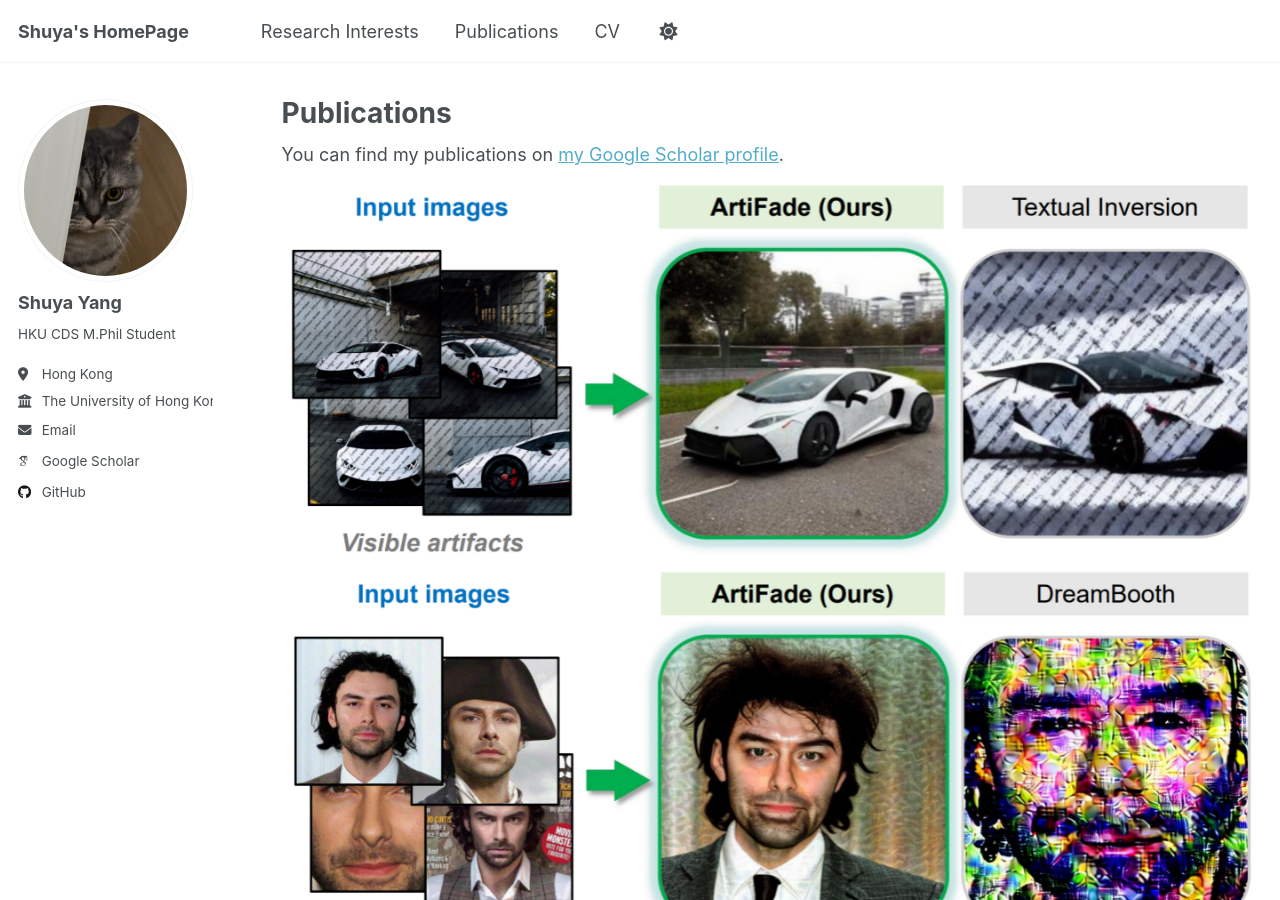
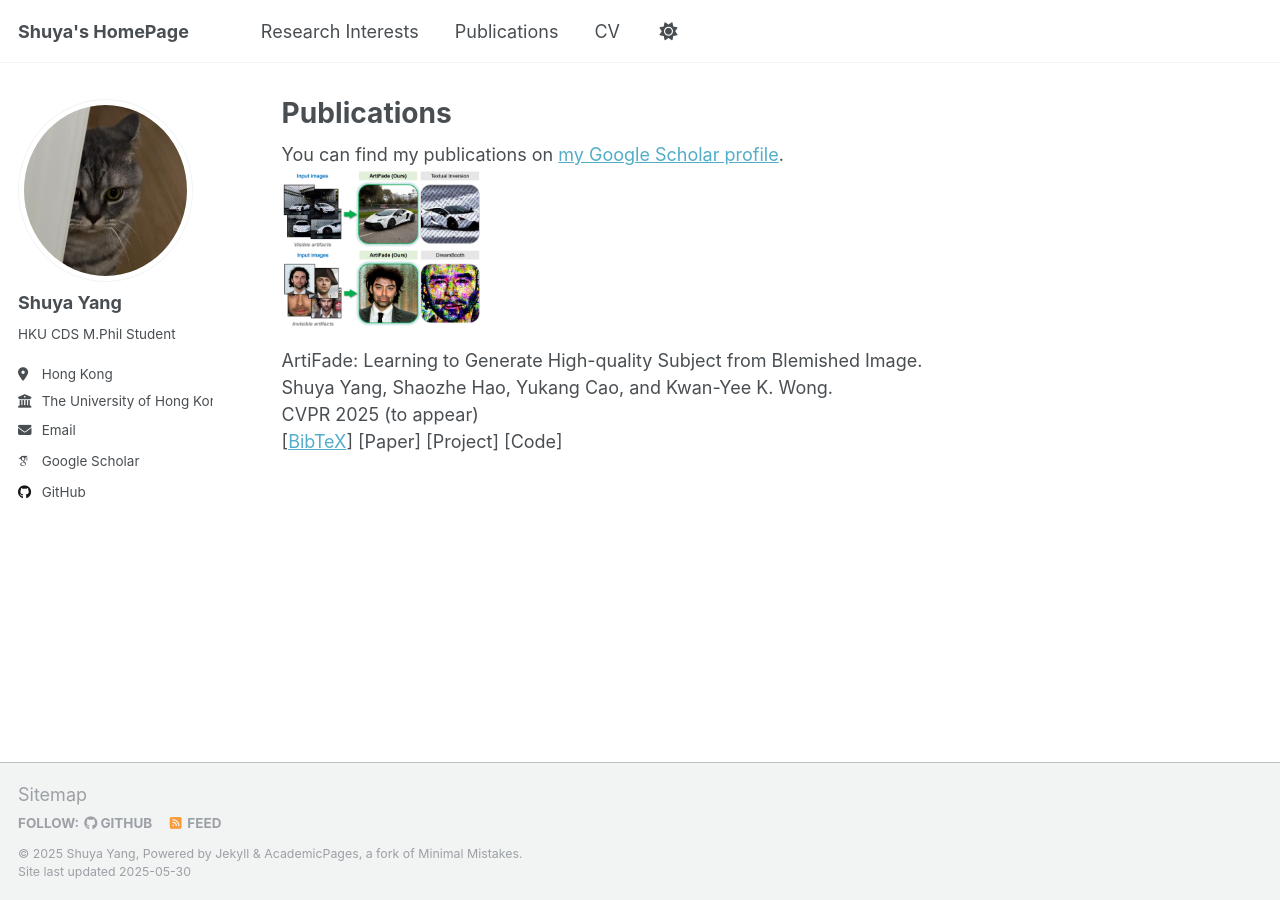
Before and after one commit to Shuya-9/Shuya-9.github.io, a Jekyll site: the page built from _pages/publications.html, in a window 1280 px wide and 900 px high. Built offline with Jekyll 4.4.1, drawn with Linux system fonts in a browser that asks for light colours; some web fonts are replaced.

Commit message:
Update publications.html

```diff
--- a/_pages/publications.html
+++ b/_pages/publications.html
@@ -11,7 +11,7 @@ author_profile: true
 
 <div class="row">
   <div class="column">
-    <img src="ArtiFade.png" style="width:100%">
+    <img src="ArtiFade.png" alt="ArtiFade Teaser" width="200" height="200">
   </div>
   <div class="column">
     <p><span class="simple-title-style">ArtiFade: Learning to Generate High-quality Subject from Blemished Image.</span><br />
```
